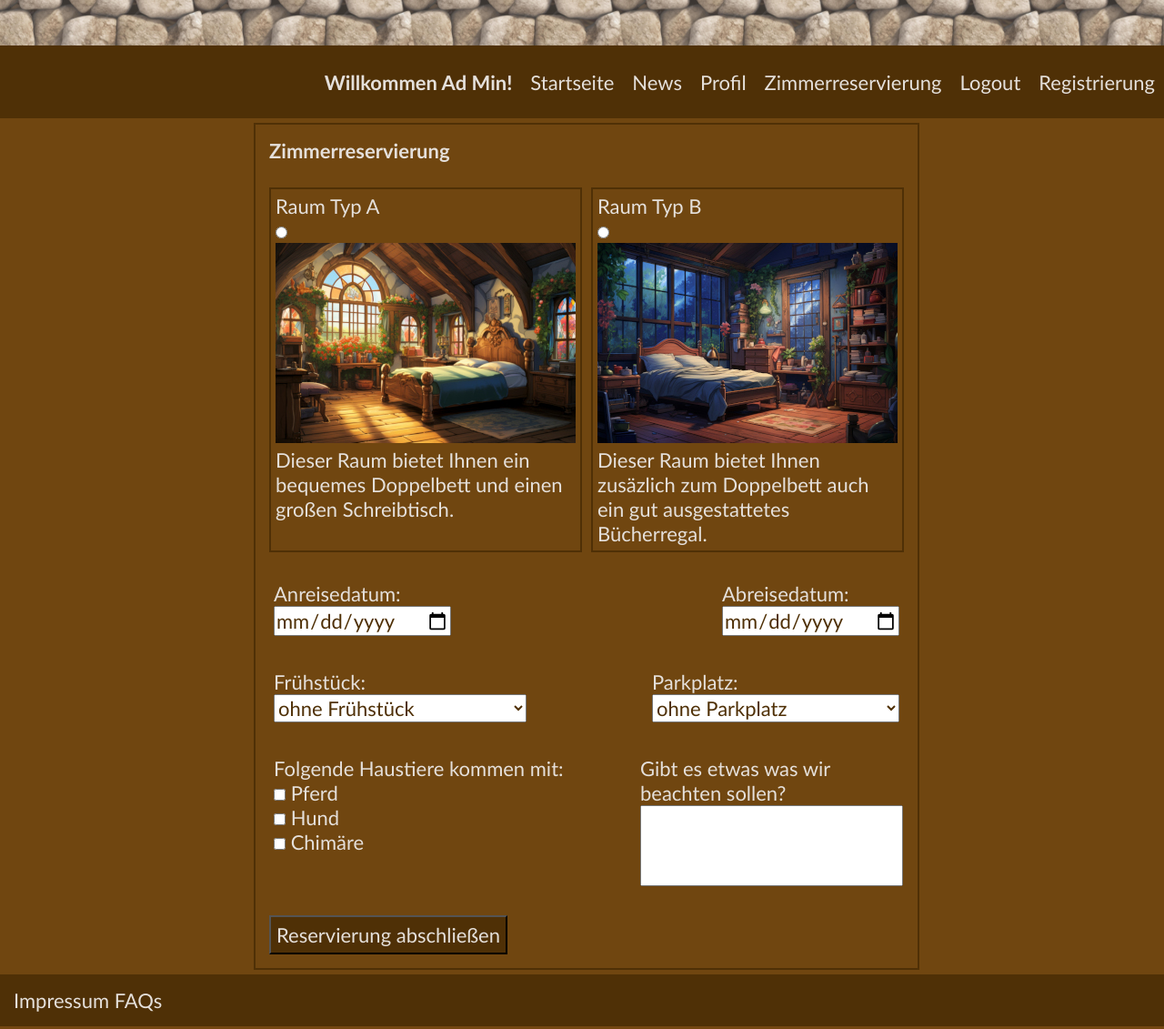
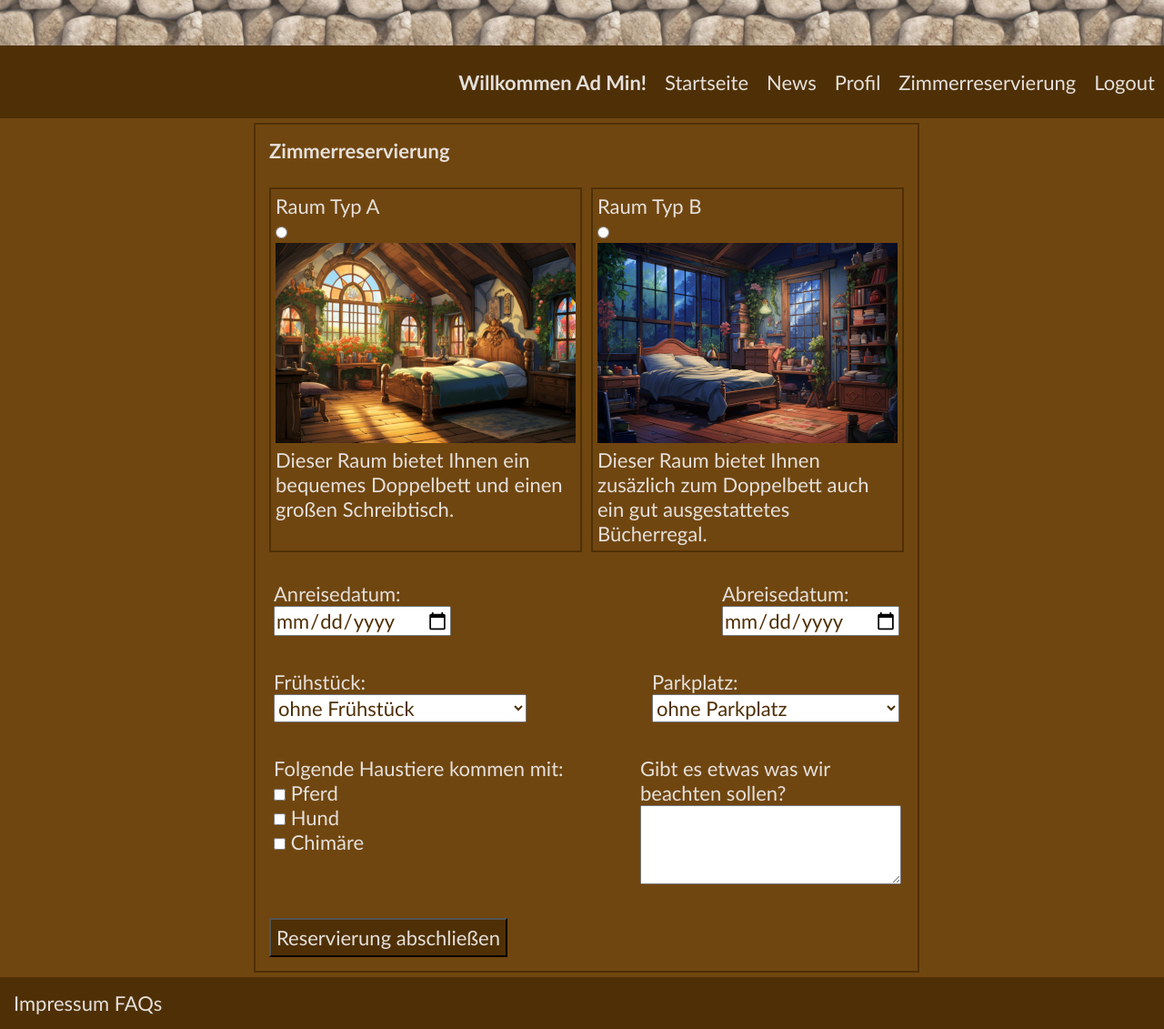
Before and after one commit to if24b239/webtech_s1, a PHP site: page /room_reservation.php in a window 1280 px wide. Shown: the part 180-1311 px from the top of the page at 91% size. Run offline with PHP 8.4, Linux system fonts and the light colour scheme; the visitor is signed in with stand-in values (Sample User, id 1).

Commit message:
Verschönerungen z.b. Textarea bei room_reservation

```diff
--- a/main.php
+++ b/main.php
@@ -25,7 +25,7 @@
         <section class="section-mainRight">
             <img class="img-main" style="float: right;" src="pictures/garden.jpg" alt="Ein Foto unseres Gartens.">
             <section class="text-inside-section">
-                <p>Entspannen Sie in unserem Garten. Text Text Text Text Text Text Text Text Text Text Text Text Text Text Text Text Text Text Text Text Text Text Text Text Text Text Text Text Text Text Text Text Text Text TexText Text Text Text Text Text Text Text Text Text Text Text t Text Text Text Text Text Text Text Text Text Text Text Text Text </p>
+                <p>Entspannen Sie in unserem Garten.  Text Text Text Text Text Text Text Text Text Text Text Text Text Text Text TexText Text Text Text Text Text Text Text Text Text Text Text t Text Text Text Text Text Text Text Text Text Text Text Text Text </p>
             </section>
         </section>
     </section>
--- a/php_inserts/navigation.php
+++ b/php_inserts/navigation.php
@@ -73,10 +73,10 @@ if ($_SESSION["logged_in"] == 1) {
         <li><a href="logout_action.php">Logout</a></li>
     ';
 }
-echo '
-        <li><a href="registration.php">Registrierung</a></li> ';
+
 if($_SESSION["logged_in"] == 0){
     echo'
+        <li><a href="registration.php">Registrierung</a></li>
         <li><a href="login.php">Login</a></li>
     ';
 }
--- a/room_reservation.php
+++ b/room_reservation.php
@@ -102,7 +102,7 @@
 
                 <div class="roomReservation_Rooms" style="max-width:285px;">
                     <label id="special_requests" for="special_requests">Gibt es etwas was wir beachten sollen?</label><br>
-                    <input type="text" name="special_requests" id="special_requests" style="min-width:285px; min-height:85px;">
+                    <textarea name="special_requests" id="special_request" style="min-width:285px; max-width:100%; min-height:85px;"></textarea>
                 </div>
             </div>
           <br>
```
